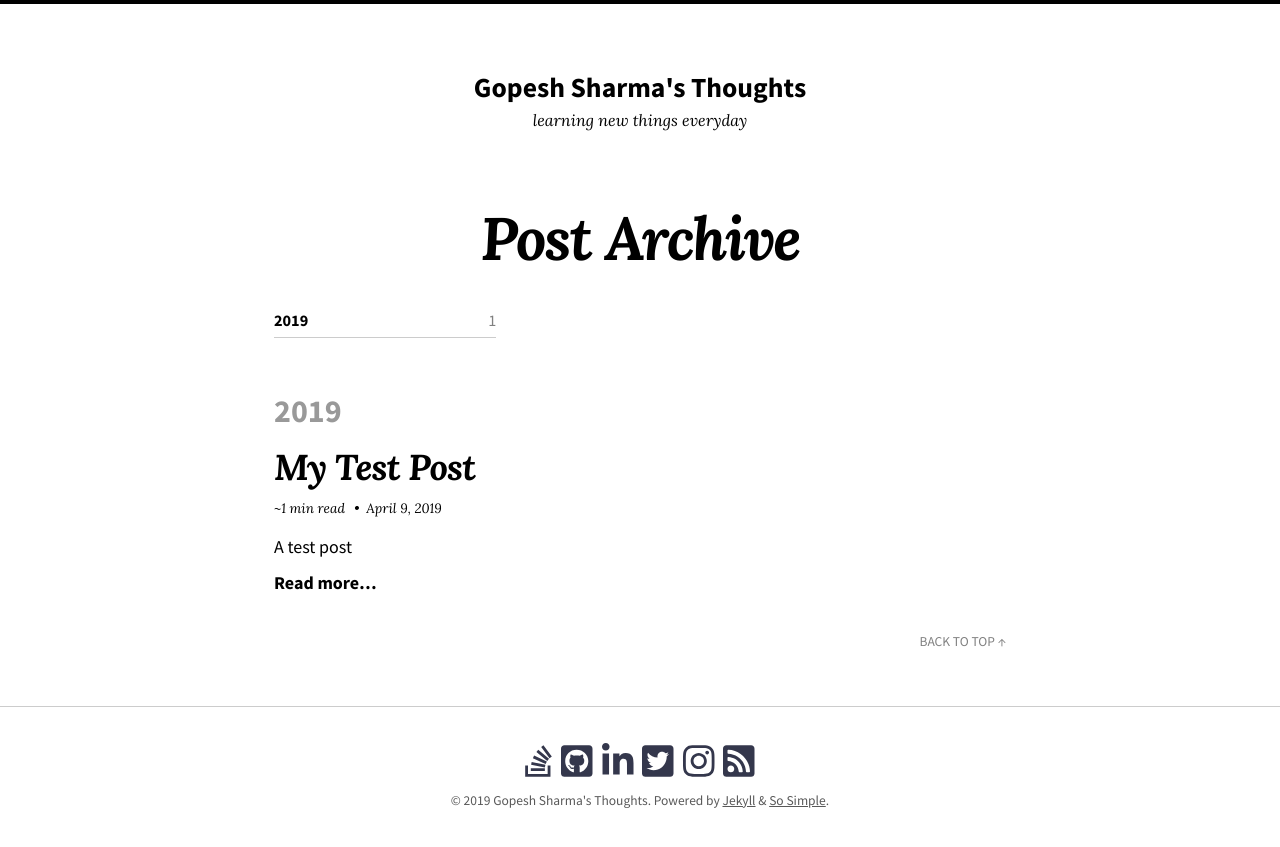
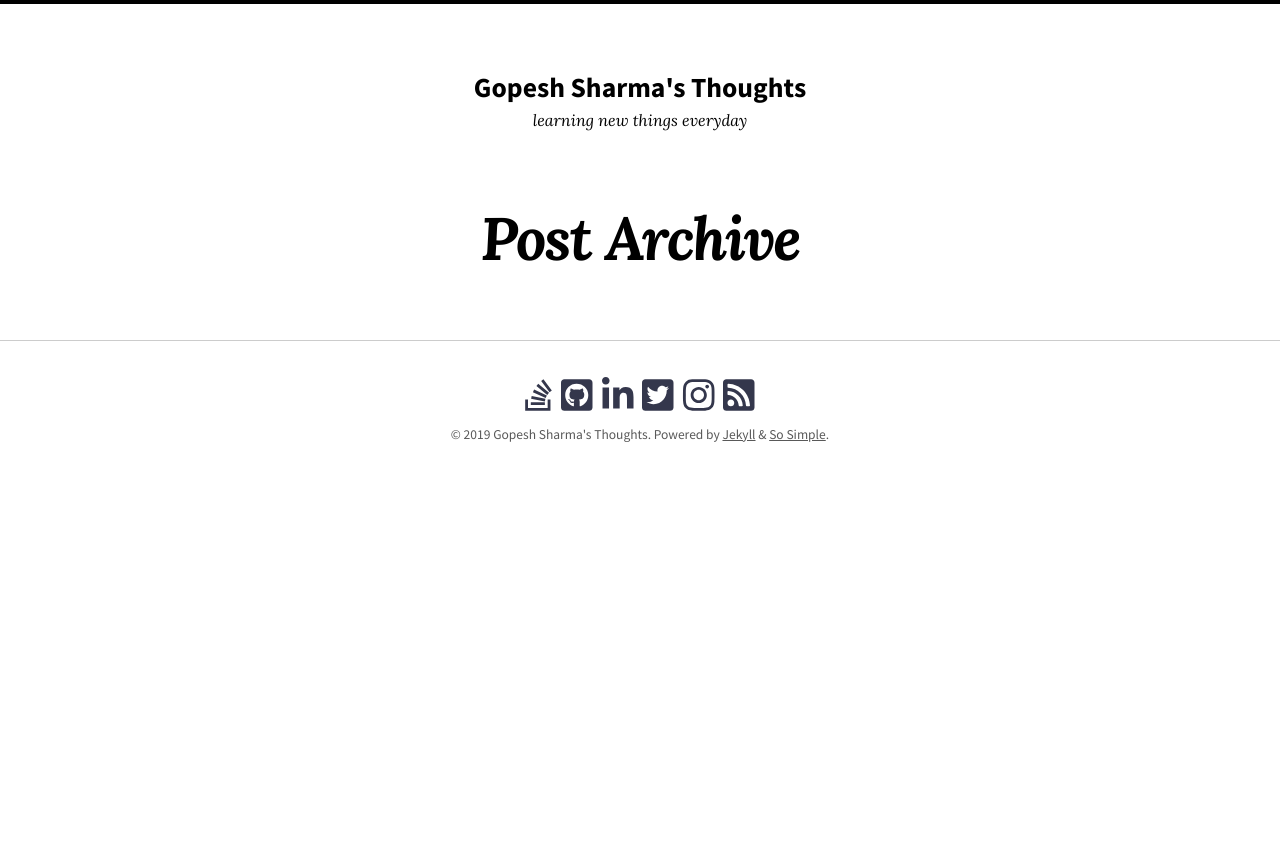
Before and after one commit to gopesh-sharma/personal-website, a Jekyll site: the page built from posts.md, in a window 1280 px wide. Shown: the top 847 px of the page. Built offline with Jekyll 4.4.1, drawn with Linux system fonts in a browser that asks for light colours; nearby versions of some CDN libraries.

```diff
--- a/_posts/2019-04-09-test.md
+++ /dev/null
@@ -1,11 +0,0 @@
----
-layout: post
-title: My Test Post
-categories: blog
-tags: ['test']
-excerpt: 'A test post'
-date: April 09, 2019
-author: self
----
-
-This is a test post
```
Also changed, not shown: about/index.md (+2 -2 lines).
